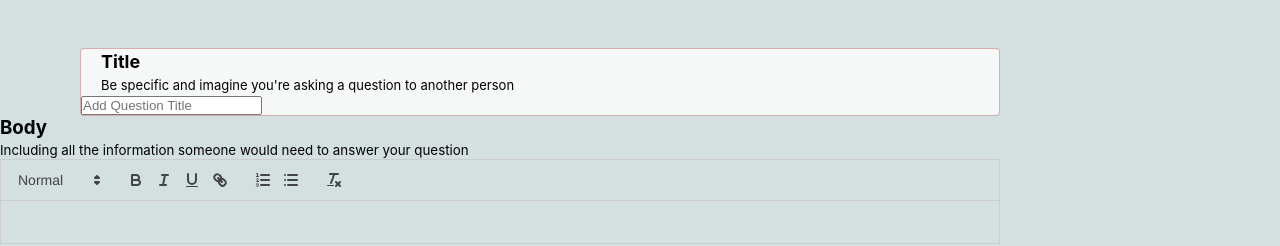
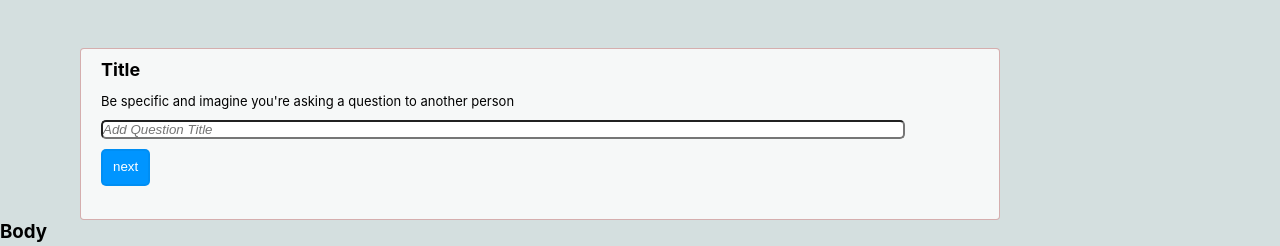
Before and after one commit to RohitBisht23/Query-Code, a React (Create React App) app: page /add-question in a window 1280 px wide. Shown: the part 388-634 px from the top of the page. Built offline with nearby package versions, Linux system fonts and the light colour scheme; the HTML template or start-up script is replaced by a standard one.

Commit message:
Modified

```diff
--- a/src/Components/AskQuestions/CSS/questionAdd.css
+++ b/src/Components/AskQuestions/CSS/questionAdd.css
@@ -49,14 +49,29 @@
     border: 1px solid rgba(150, 30, 30, 0.342);
     border-radius: 4px;
     background-color: rgba(255, 255, 255, 0.785);
+    height: 170px;
 }
 
 .title {
     font-size:large;
-    margin: 2px 20px;
+    margin: 10px 20px;
 }
 
 .title-desc {
     font-size:small;
     margin: 2px 20px;
 }
+
+.question-title > input{
+    width: 800px;
+    margin-left: 20px;
+    margin-top: 10px;
+    border-radius: 5px;
+    font-style: oblique;
+}
+
+.question-title > button {
+    margin-left: 20px;
+    margin-top: 10px;
+    line-height: 1cqi;
+}
--- a/src/Components/AskQuestions/Questions.jsx
+++ b/src/Components/AskQuestions/Questions.jsx
@@ -31,7 +31,8 @@ Looking to ask a non-programming question? See the topics here to find a relevan
             <div className="question-option">
               <div className="question-title"><h3 className='title'>Title</h3>
                 <small className='title-desc'>Be specific and imagine you're asking a question to another person</small><br />
-                <input type="text" placeholder='Add Question Title'/>
+                <input type="text" placeholder='Add Question Title'/><br />
+                <button>next</button>
               </div>
             </div>
             <div className="question-option">
@@ -41,7 +42,7 @@ Looking to ask a non-programming question? See the topics here to find a relevan
               </div>
             </div>
             <div className="question-option">
-            <div className="title"><h3>Tags</h3>
+              <div className="title"><h3>Tags</h3>
                 <small>Add up to 5 tags to describe what your question is about</small>
                 <TagsInput name ="tags" placeHolder='press enter to add new tag'/>
               </div>
```
